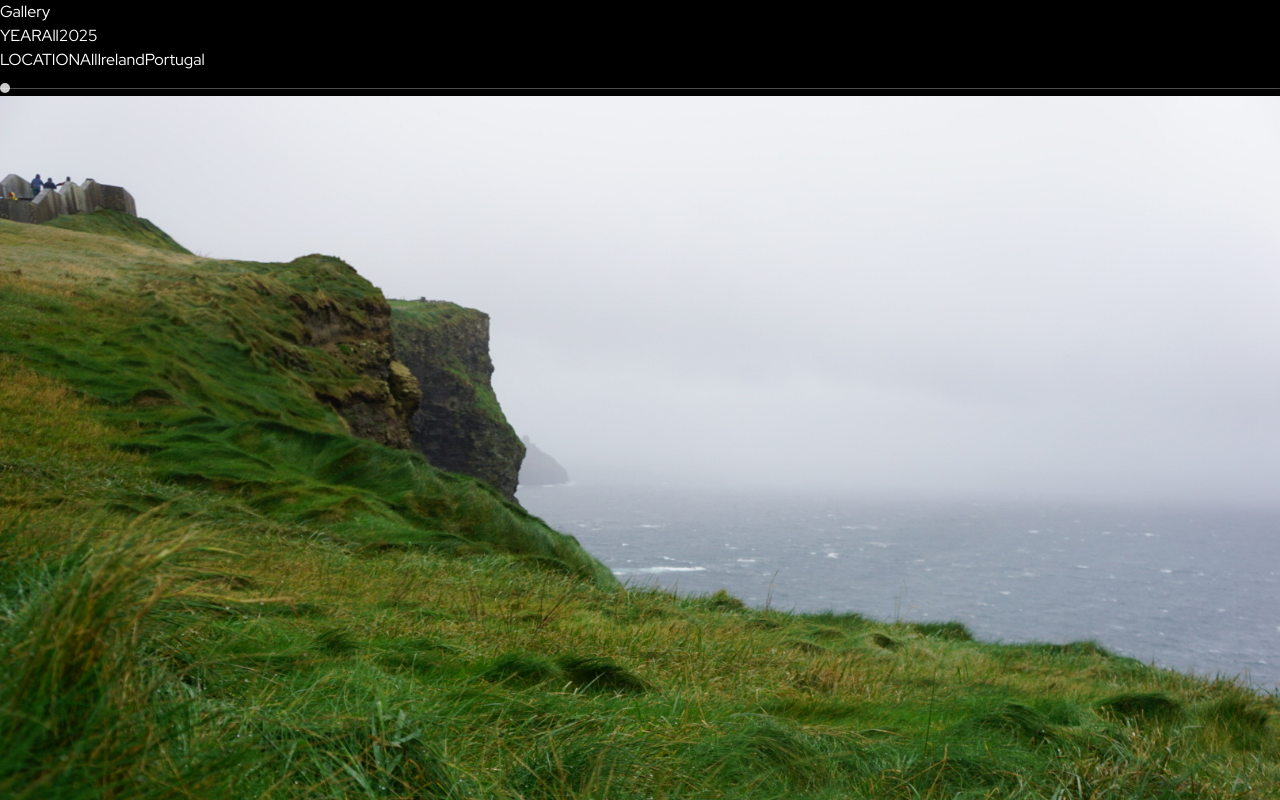
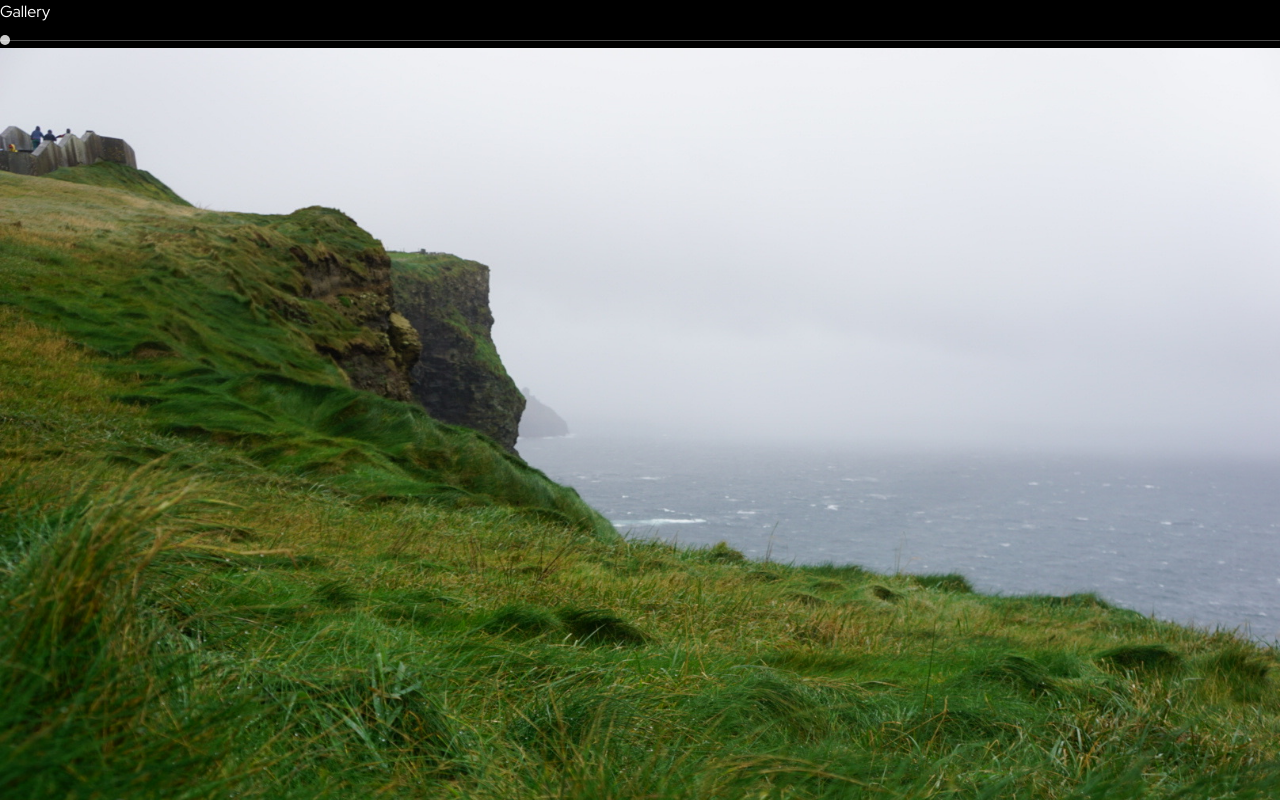
Before and after one commit to samanthacabrera/photofolio, a React (Vite) app: page /photofolio/gallery in a window 1280 px wide. Shown: the top 800 px of the page. Built offline with nearby package versions, Linux system fonts and the light colour scheme.

Commit message:
remove filter functionality from Gallery

```diff
--- a/src/Gallery.jsx
+++ b/src/Gallery.jsx
@@ -14,33 +14,13 @@ const groupPhotosByLocationAndYear = (items) =>
 function Gallery() {
   const [activePhotoIndex, setActivePhotoIndex] = useState(0);
   const [lightboxOpen, setLightboxOpen] = useState(false);
-  const [filterLocation, setFilterLocation] = useState("All");
-  const [filterYear, setFilterYear] = useState("All");
   const [layoutValue, setLayoutValue] = useState(1);
 
-
-  const locations = useMemo(
-    () => ["All", ...new Set(photos.map((p) => p.location))],
-    []
-  );
-  const years = useMemo(
-    () => ["All", ...new Set(photos.map((p) => p.year))],
-    []
-  );
-
-  const filteredPhotos = useMemo(() => {
-    return photos.filter((p) => {
-      const locationMatch = filterLocation === "All" || p.location === filterLocation;
-      const yearMatch = filterYear === "All" || p.year === Number(filterYear);
-      return locationMatch && yearMatch;
-    });
-  }, [filterLocation, filterYear]);
-
   const sortedGroups = useMemo(() => {
-    return Object.values(groupPhotosByLocationAndYear(filteredPhotos)).sort(
+    return Object.values(groupPhotosByLocationAndYear(photos)).sort(
       (a, b) => b.year - a.year
     );
-  }, [filteredPhotos]);
+  }, []);
 
   const flatPhotos = useMemo(
     () => sortedGroups.flatMap((g) => g.photos),
@@ -60,49 +40,14 @@ function Gallery() {
     2: "md:grid-cols-3",
     3: "md:grid-cols-4",
   };
+
   return (
     <>
       <Transition>
         <section id="gallery" className="flex flex-col items-center min-h-screen mx-4">
-      <div className="flex flex-col md:flex-row justify-between items-center pt-20 w-full gap-6">
-        {/* Filters */}
-        <div className="flex flex-col flex-wrap gap-4 md:gap-6">
-          <div className="flex flex-wrap items-center gap-3">
-            <span className="uppercase tracking-widest">Year</span>
-            {years.map((year) => (
-              <button
-                key={year}
-                onClick={() =>
-                  setFilterYear((prev) => (prev === String(year) ? "All" : String(year)))
-                }
-                className={`px-3 py-1 rounded-full border transition-all duration-200 uppercase text-current text-xs md:text-sm hover:opacity-70
-                  ${filterYear === String(year) ? "border-current" : "border-transparent"}
-                `}
-              >
-                {year}
-              </button>
-            ))}
-          </div>
-          <div className="flex flex-wrap items-center gap-3">
-            <span className="uppercase tracking-widest">Location</span>
-            {locations.map((loc) => (
-              <button
-                key={loc}
-                onClick={() =>
-                  setFilterLocation((prev) => (prev === loc ? "All" : loc))
-                }
-                className={`px-3 py-1 rounded-full border transition-all duration-200 uppercase text-current text-xs md:text-sm hover:opacity-70
-                  ${filterLocation === loc ? "border-current" : "border-transparent"}
-                `}
-              >
-                {loc}
-              </button>
-            ))}
-          </div>
-        </div>
-
-        {/* Slider */}
-        <div className="hidden md:flex flex-shrink-0 mt-4 md:mt-0">
+          <div className="flex justify-end pt-20 w-full">
+            {/* Layout Slider */}
+            <div className="hidden md:flex">
               <input
                 type="range"
                 min={1}
@@ -116,9 +61,8 @@ function Gallery() {
             </div>
           </div>
 
-      {/* Gallery */}
           <div className="py-12">
-        <div className={`grid gap-4 py-2 ${galleryGridMap[layoutValue]}`} >
+            <div className={`grid gap-4 py-2 ${galleryGridMap[layoutValue]}`}>
               {flatPhotos.map(({ id, src, desc, location, year }) => (
                 <div
                   key={id}
@@ -135,7 +79,9 @@ function Gallery() {
                                flex items-center justify-center text-white text-sm md:text-base
                                font-semibold transition-opacity duration-300"
                   >
-                <span className="tracking-wide">{location} {year}</span>
+                    <span className="tracking-wide">
+                      {location} {year}
+                    </span>
                   </div>
                 </div>
               ))}
```
Lines whose indentation alone changed are shown as unchanged.
